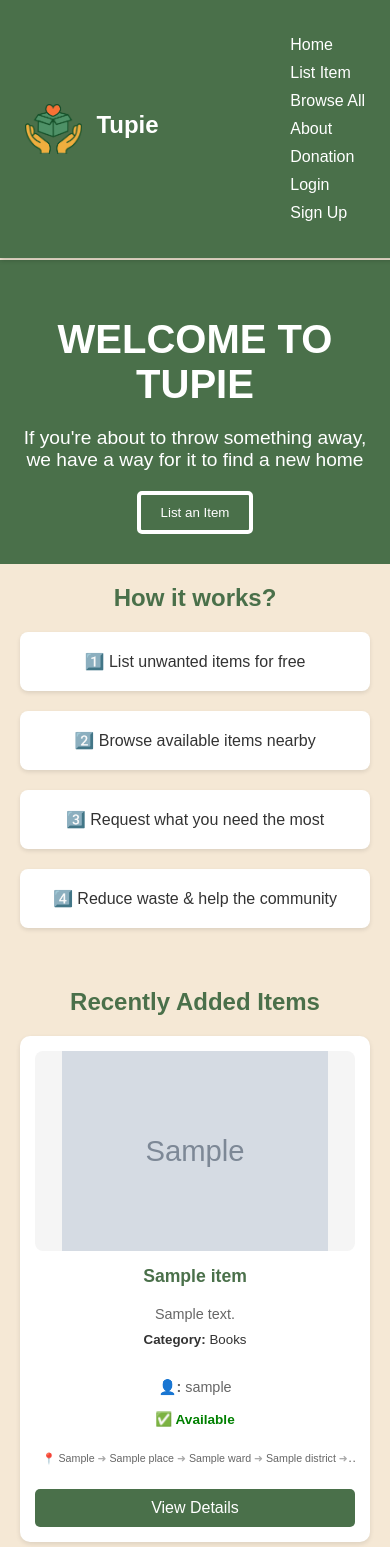
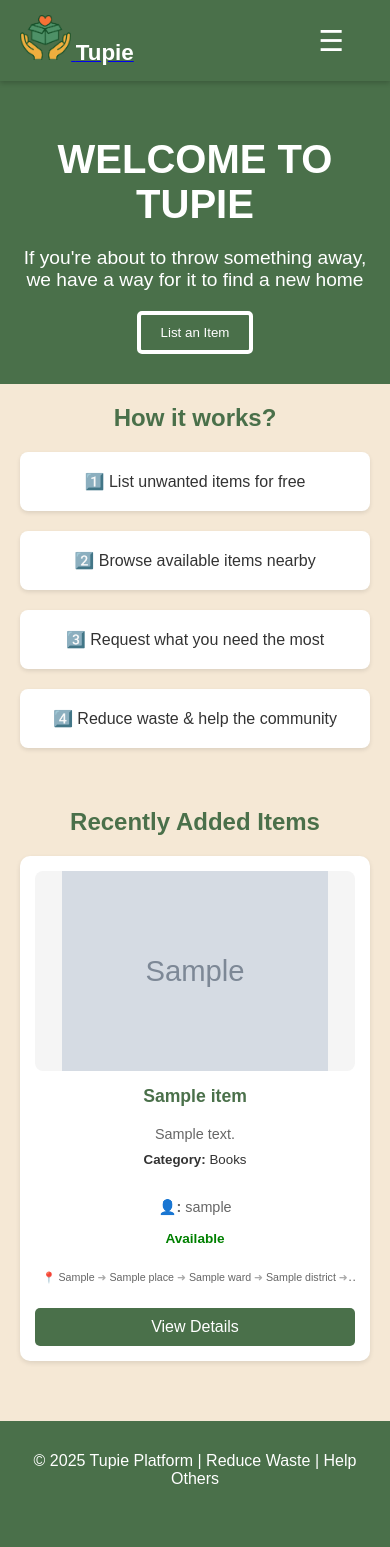
Before and after one commit to msomea/tupie, a Django app: page / in a window 390 px wide. Shown: the top 1547 px of the page. After the commit the page ends 1484 px from the top, so only its background shows below. Run offline with Django 5.2, Linux system fonts and the light colour scheme; tables that the repository leaves empty hold one stand-in row (values such as "Sample post"); grey boxes marked "Sample" are stand-in pictures.

Commit message:
Added Humberger navbar for mobile and small screen

```diff
--- a/tupie_app/static/tupie_app/css/style.css
+++ b/tupie_app/static/tupie_app/css/style.css
@@ -5,7 +5,7 @@ html, body {
     color: #333;
     height: 20%;
     margin: 0;
-    padding-top: 130px; /* Space for fixed navbar */
+    padding-top: 0px; /* Space for fixed navbar */
     text-align: center;
     font-family: Arial, sans-serif;
 }
@@ -27,64 +27,91 @@ html, body {
 /* Main content */
 .content {
     flex: 1;
+    margin-top: 80px;
 }
 
 /* Navbar */
 .navbar {
     position: fixed;       /* stays in place while scrolling */
     top: 0;                /* stick to the top */
-    left: 0;
+    left: 0px;
     width: 100%;           /* full width */
     background: #4a704a;
     color: white;
     display: flex;
     justify-content: space-between;
-    padding: 15px 25px;
+    padding: 15px 40px 15px 20px;
     align-items: center;
     z-index: 1000;         /* stays above other elements */
     box-shadow: 0 2px 5px rgba(0, 0, 0, 0.2); /* slight shadow */
+    box-sizing: border-box;
 }
 .navbar .logo {
-    transition: transform 0.3s ease, background 0.3s ease;
+  /* display: flex; */
+  align-items: center;
+  gap: 10px;
 }
 .navbar .logo img {
-    height: 50px;
-    width: auto;
-    vertical-align: middle;
+  height: 45px;
 }
 .logo-text {
-    margin-left: 10px;
-    font-size: 1.5em;
-    font-weight: bold;
-    color: white;
+  font-size: 1.4rem;
+  font-weight: bold;
+  color: white;
+  text-decoration: none;
 }
-.navbar .logo:hover {
-    transform: translateX(5px);
+/* Desktop Nav Links */
+.nav-links {
+  display: flex;
+  gap: 25px;
 }
-.navbar li {
-    list-style: none;
+.nav-links a {
+  text-decoration: none;
+  color: white;
+  padding: 8px 12px;
+  transition: 0.3s ease;
+}
+.nav-links a:hover {
+  background: rgba(255,255,255,0.15);
+  border-radius: 5px;
+}
+/* ✅ Hamburger button hidden by default */
+.menu-toggle {
+  display: none;
+  background: none;
+  border: none;
+  font-size: 1.8rem;
+  color: white;
+  cursor: pointer;
+}
+
+/* ✅ Mobile View */
+@media (max-width: 992px) {
+  .nav-links {
+    position: absolute;
+    top: 60px;
+    right: 0;
+    width: 200px;
+    background: #4a704a;
+    flex-direction: column;
+    gap: 0;
+    display: none; /* hidden by default */
+    border-radius: 0 0 8px 8px;
+    box-shadow: 0 3px 8px rgba(0,0,0,0.2);
+  }
+
+  .nav-links.show {
     display: flex;
-    gap: 20px;
-    margin: 0;
-    padding: 0;
-}
-.navbar li a, .logo a, .welcome-text{
-    color: white;
-    text-decoration: none;
-    font-weight: 500;
-    padding: 5px 50px;
-    border-radius: 5px;
-    position: relative;
-    overflow: hidden;
-    transition: transform 0.3s ease, background 0.3s ease;
-}
-.navbar li a:hover, .welcome-text:hover{
-    transform: translateX(-5px);
-}
-.navbar .welcome-text {
-    font-weight: bold;
-    color: white;
-    margin-right: 10px;
+  }
+
+  .nav-links a {
+    padding: 12px 15px;
+    border-bottom: 1px solid rgba(255,255,255,0.1);
+  }
+
+  .menu-toggle {
+    display: block;
+  }
 }
 
 /* User profile badge*/
--- a/tupie_app/templates/tupie_app/_item_card.html
+++ b/tupie_app/templates/tupie_app/_item_card.html
@@ -2,7 +2,7 @@
 
 <div class="item-card">
 
-    <!-- ✅ Item Image -->
+    <!--   Item Image -->
     <div class="item-image">
         {% if item.image %}
             <img src="{{ item.image.url }}" alt="{{ item.title }}">
@@ -11,28 +11,28 @@
         {% endif %}
     </div>
 
-    <!-- ✅ Title & Description -->
+    <!--   Title & Description -->
     <h3>{{ item.title }}</h3>
     <p>{{ item.description|truncatewords:15 }}</p>
 
-    <!-- ✅ Category -->
+    <!--   Category -->
     <small><strong>Category:</strong> {{ item.get_category_display }}</small><br>
 
-    <!-- ✅ Owner + Verification Badge -->
+    <!--   Owner + Verification Badge -->
     <p>
         <strong class="owner">👤:</strong> {{ item.owner.username }}
         {% include 'tupie_app/_verification_badge.html' with user_profile=item.owner.userprofile %}
     </p>
-    <!-- ✅ Availability status -->
+    <!--   Availability status -->
         {% if item.available %}
-            <span class="status available">✅ Available</span>
+            <span class="status available">  Available</span>
         {% else %}
             <span class="status unavailable">❌ Taken</span>
         {% endif %}
         <br>
 
 
-    <!-- ✅ Improved Location Display -->
+    <!--   Improved Location Display -->
     {% if item.street or item.place or item.ward or item.district or item.region %}
     <p class="location">
         <small>
@@ -59,7 +59,7 @@
     {% endif %} <br>
 
 
-    <!-- ✅ Details Button -->
+    <!--   Details Button -->
 
     <a href="{% url 'item_detail' item.pk %}" class="cta-btn">View Details</a>
 </div>
--- a/tupie_app/templates/tupie_app/base.html
+++ b/tupie_app/templates/tupie_app/base.html
@@ -18,5 +18,17 @@
 
     {% include 'tupie_app/footer.html' %}
     </div>
+
+<script>
+document.addEventListener("DOMContentLoaded", function() {
+  const menuToggle = document.getElementById("menuToggle");
+  const navMenu = document.getElementById("navMenu");
+
+  menuToggle.addEventListener("click", function() {
+    navMenu.classList.toggle("show");
+  });
+});
+</script>
+
 </body>
 </html>
--- a/tupie_app/templates/tupie_app/home.html
+++ b/tupie_app/templates/tupie_app/home.html
@@ -4,14 +4,14 @@
 {% block title %}Tupie{% endblock %}
 
 {% block content %}
-<!-- ✅ Hero Section -->
+<!--   Hero Section -->
 <header class="hero">
     <h1>WELCOME TO TUPIE</h1>
     <p>If you're about to throw something away, we have a way for it to find a new home</p>
     <a href="{% url 'list_item' %}"><button class="cta-btn">List an Item</button></a>
 </header>
 
-<!-- ✅ How it works -->
+<!--   How it works -->
 <section class="how-it-works">
     <h2>How it works?</h2>
     <div class="steps">
@@ -22,7 +22,7 @@
     </div>
 </section>
 
-<!-- ✅ Recent Items -->
+<!--   Recent Items -->
 <section class="item-listings">
     <h2>Recently Added Items</h2>
 
--- a/tupie_app/templates/tupie_app/item_detail.html
+++ b/tupie_app/templates/tupie_app/item_detail.html
@@ -33,7 +33,7 @@
 
     <p>
         {% if item.available %}
-            <span class="status available">✅ Available</span>
+            <span class="status available">  Available</span>
         {% else %}
             <span class="status unavailable">❌ Taken</span>
         {% endif %}
--- a/tupie_app/templates/tupie_app/listed_items.html
+++ b/tupie_app/templates/tupie_app/listed_items.html
@@ -40,7 +40,7 @@
 
 </section>
 <script>
-<!-- ✅ Auto-refresh script -->
+<!--   Auto-refresh script -->
 document.addEventListener("DOMContentLoaded", function() {
     setInterval(() => {
         fetch("{% url 'listed_items' %}?ajax=1")
--- a/tupie_app/templates/tupie_app/navbar.html
+++ b/tupie_app/templates/tupie_app/navbar.html
@@ -2,31 +2,31 @@
 
 <nav class="navbar">
     <div class="logo">
-        <img src="{% static 'tupie_app/media/images/tupie_logo_icon.png' %}" alt="Tupie Logo">
+        <a href="{% url 'home' %}">
+        <img src="{% static 'tupie_app/media/images/tupie_logo_icon.png' %}" alt="Logo">
         <span class="logo-text">Tupie</span>
+        </a>
     </div>
 
-    <ul class="nav-links">
-        <!-- Always visible links -->
-        <li><a href="{% url 'home' %}">Home</a></li>
-        <li><a href="{% url 'list_item' %}">List Item</a></li>
-        <li><a href="{% url 'listed_items' %}">Browse All</a></li>
-        <li><a href="{% url 'about' %}">About</a></li>
-        <li><a href="{% url 'donation' %}">Donation</a></li>
+  <!-- Desktop & Mobile Nav Links -->
+  <div class="nav-links" id="navMenu">
+    <a href="{% url 'home' %}">Home</a>
+    <a href="{% url 'listed_items' %}">Items</a>
+    <a href="{% url 'about' %}">About</a>
+    <a href="{% url 'donation' %}">Donation</a>
 
-        <!-- Auth-dependent links -->
-        {% if user.is_authenticated %}
-        <li>
-                <span class="welcome-text">{{ user.username }}
-                {% include 'tupie_app/_verification_badge.html' %}
-                <li><a href="{% url 'requests_dashboard' %}">Requests</a></li>
-                <li><a href="{% url 'outgoing_requests_dashboard' %}">My Requests</a></li>
-                </span>
-        </li>
-            <li><a href="{% url 'logout' %}" class="logout-link">Logout</a></li>
-        {% else %}
-            <li><a href="{% url 'login' %}">Login</a></li>
-            <li><a href="{% url 'signup' %}">Sign Up</a></li>
-        {% endif %}
-    </ul>
+    {% if user.is_authenticated %}
+      <a href="{% url 'requests_dashboard' %}">Requests</a>
+      <a href="{% url 'outgoing_requests_dashboard' %}">My Requests</a>
+      <a href="{% url 'logout' %}">
+        {{ user.username }}
+        {% include "tupie_app/_verification_badge.html" with user_profile=user.userprofile %}
+      </a>
+    {% else %}
+      <a href="{% url 'login' %}">Login</a>
+    {% endif %}
+  </div>
+
+  <!-- ✅ Hamburger for Mobile -->
+  <button class="menu-toggle" id="menuToggle">☰</button>
 </nav>
--- a/tupie_app/templates/tupie_app/outgoing_requests_dashboard.html
+++ b/tupie_app/templates/tupie_app/outgoing_requests_dashboard.html
@@ -31,7 +31,7 @@
               {% if req.status == "pending" %}
                 <span style="color: orange;">⏳ Pending</span>
               {% elif req.status == "accepted" %}
-                <span style="color: green;">✅ Accepted</span>
+                <span style="color: green;">  Accepted</span>
               {% else %}
                 <span style="color: red;">❌ Declined</span>
               {% endif %}
--- a/tupie_app/templates/tupie_app/requests_dashboard.html
+++ b/tupie_app/templates/tupie_app/requests_dashboard.html
@@ -24,7 +24,7 @@
               {% if req.status == "pending" %}
                 <span style="color:orange;">Pending</span>
               {% elif req.status == "accepted" %}
-                <span style="color:green;">Accepted ✅</span>
+                <span style="color:green;">Accepted  </span>
               {% else %}
                 <span style="color:red;">Declined ❌</span>
               {% endif %}
@@ -32,7 +32,7 @@
 
             {% if req.status == "pending" %}
               <div class="actions">
-                <a href="{% url 'update_request_status' req.id 'accept' %}" class="submit-btn">✅ Accept</a>
+                <a href="{% url 'update_request_status' req.id 'accept' %}" class="submit-btn">  Accept</a>
                 <a href="{% url 'update_request_status' req.id 'decline' %}" class="submit-btn" style="background:#b22222;">❌ Decline</a>
               </div>
             {% endif %}
--- a/tupie_app/views.py
+++ b/tupie_app/views.py
@@ -103,17 +103,17 @@ def list_item(request):
 def request_item(request, pk):
     item = get_object_or_404(Item, id=pk)
 
-    # ✅ Prevent requesting your own item
+    #   Prevent requesting your own item
     if item.owner == request.user:
         messages.error(request, "You cannot request your own item.")
         return redirect("item_detail", pk=item.id)
 
-    # ✅ Check if item is already unavailable
+    #   Check if item is already unavailable
     if not item.available:
         messages.warning(request, "This item is no longer available.")
         return redirect("item_detail", pk=item.id)
 
-    # ✅ Prevent duplicate request from same user
+    #   Prevent duplicate request from same user
     existing = ItemRequest.objects.filter(item=item, requester=request.user)
     if existing.exists():
         messages.info(request, "You have already requested this item.")
@@ -125,7 +125,7 @@ def request_item(request, pk):
             owner=item.owner,
             message="Requesting this item."  # Can later add custom messages
         )
-        messages.success(request, "✅ Your request has been sent to the owner!")
+        messages.success(request, "  Your request has been sent to the owner!")
         return redirect("outgoing_requests_dashboard")
 
 @login_required
@@ -141,7 +141,7 @@ def update_request_status(request, request_id, action):
     if action == "accept":
         item_request.status = "accepted"
         item_request.item.available = False   # Mark as unavailable
-        item_request.item.save()              # ✅ Save the item so it's removed from listings
+        item_request.item.save()              #   Save the item so it's removed from listings
         item_request.save()
         # Decline all other pending requests for the same item
         ItemRequest.objects.filter(item=item_request.item, status="pending").exclude(id=item_request.id).update(status="declined")
```
Also changed, not shown: other parts of tupie_app/static/tupie_app/css/style.css (+19 -19 lines), tupie_app/templates/tupie_app/registration/login.html (deleted), tupie_app/templates/tupie_app/registration/signup.html (deleted).
